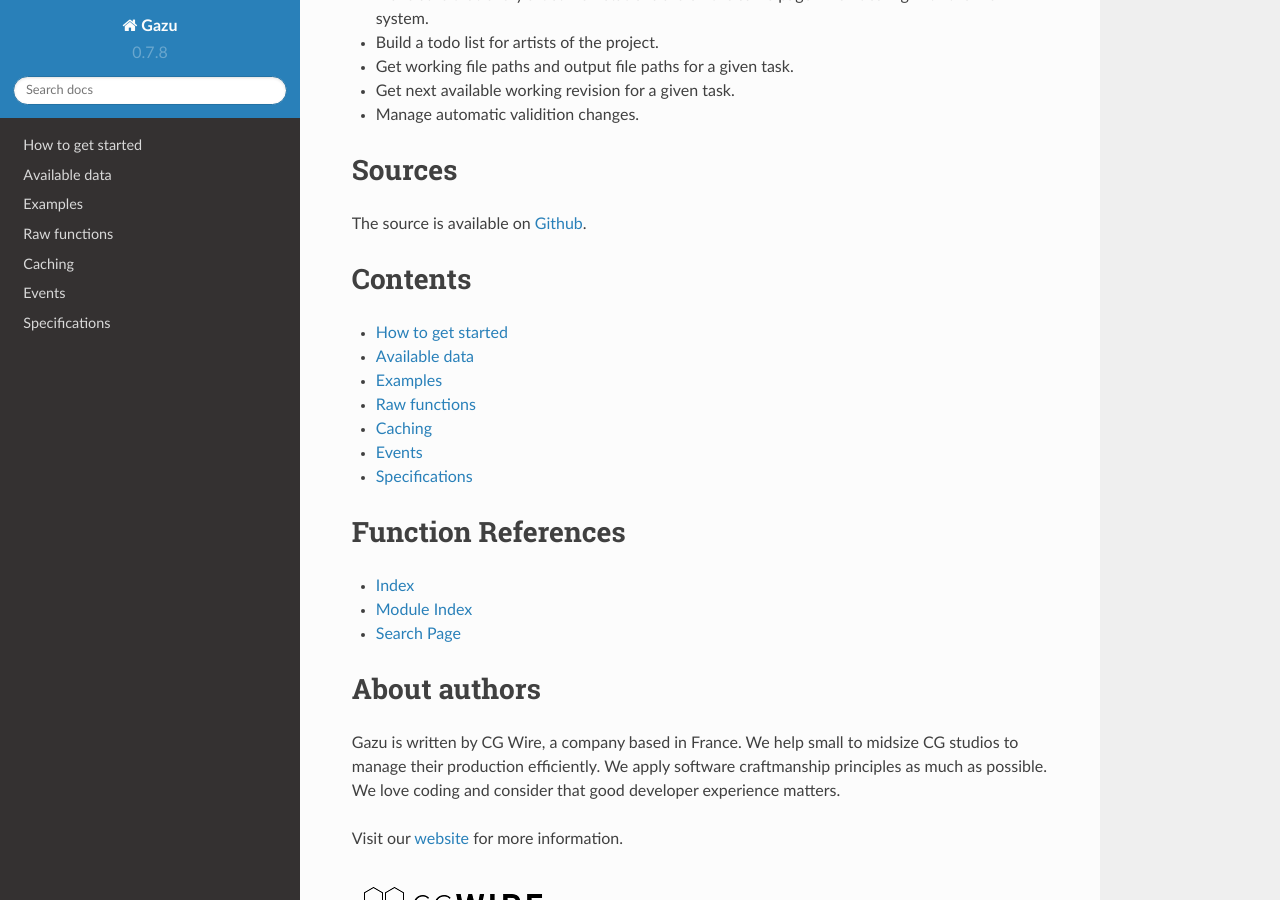
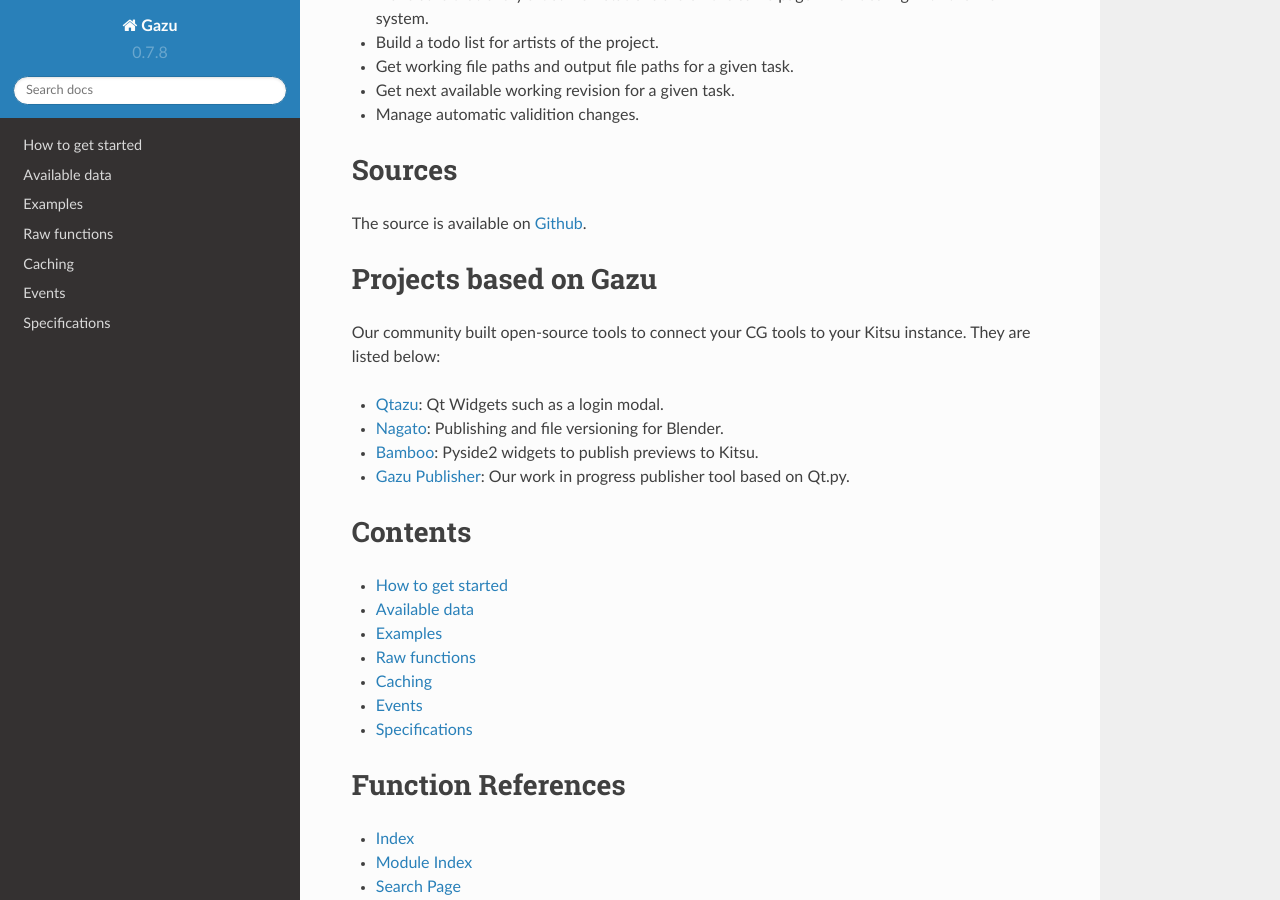
Before and after one commit to cgwire/gazu, a Sphinx documentation site: the page built from docs/source/index.rst, in a window 1280 px wide and 900 px high, scrolled down 715 px. Built offline with Sphinx 7.4.7 and the Read the Docs theme 2.0.0, drawn with Linux system fonts in a browser that asks for light colours.

Commit message:
List community projects based on Gazu

```diff
--- a/docs/source/index.rst
+++ b/docs/source/index.rst
@@ -38,6 +38,22 @@
 =======
 
 The source is available on Github_.
+
+Projects based on Gazu
+======================
+
+Our community built open-source tools to connect your CG tools to your
+Kitsu instance. They are listed below:
+
+* `Qtazu <https://github.com/Colorbleed/qtazu>`__: Qt Widgets such as a login
+  modal.
+* `Nagato <https://github.com/eaxum/nagato>`__: Publishing and file versioning
+  for Blender.
+* `Bamboo <https://github.com/nervYu/Bamboo>`__: Pyside2 widgets to publish
+  previews to Kitsu.
+* `Gazu Publisher <https://github.com/cgwire/gazu-publisher>`__: Our work in
+  progress publisher tool based on Qt.py.
+
 
 Contents
 ========
```
